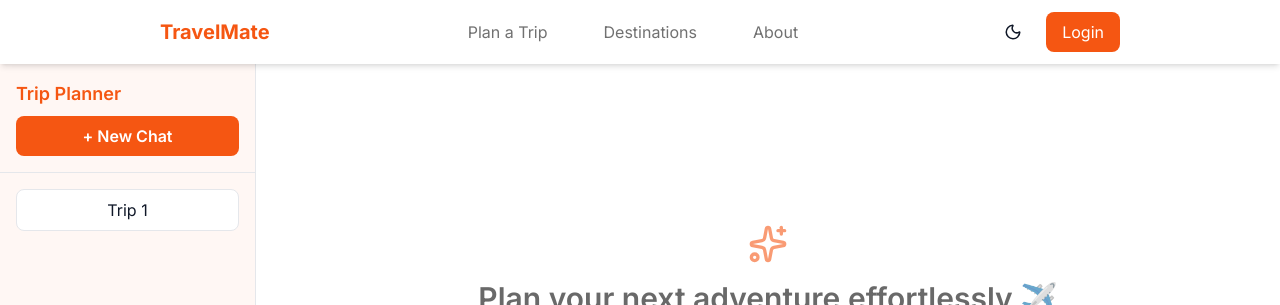
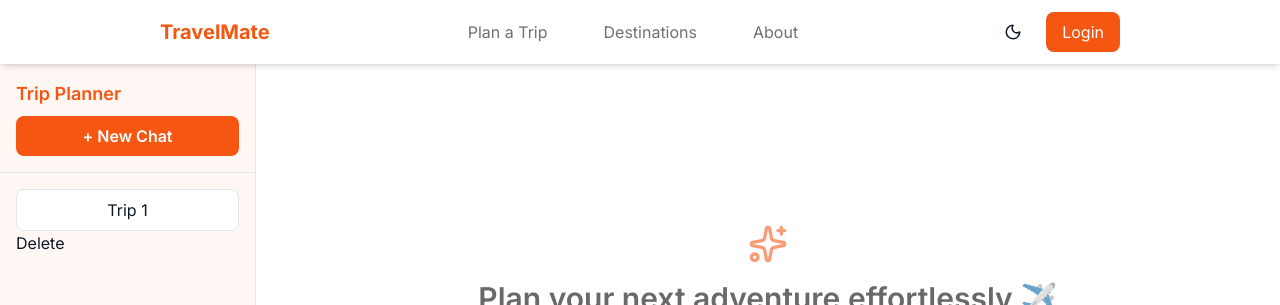
Before and after one commit to sirikancharla12/TravelPlanner, a Next.js app: page /Plan in a window 1280 px wide. Shown: the top 305 px of the page. Built offline with nearby package versions, Linux system fonts and the light colour scheme.

Commit message:
modified chat functions

```diff
--- a/app/Plan/page.tsx
+++ b/app/Plan/page.tsx
@@ -68,6 +68,22 @@ useEffect(() => {
     setActiveChatId(id);
   };
 
+
+const handleDeleteChat = (id: string) => {
+  const updated = chats.filter((chat) => chat.id !== id);
+  setChats(updated);
+  localStorage.setItem("trip_chats", JSON.stringify(updated));
+
+  if (activeChatId === id) {
+    if (updated.length > 0) {
+      setActiveChatId(updated[0].id);
+    } else {
+      setActiveChatId(null);
+    }
+  }
+};
+
+
   const handleUpdateMessages = (updatedMessages: any[]) => {
     setChats((prev) =>
       prev.map((chat) =>
@@ -75,6 +91,7 @@ useEffect(() => {
       )
     );
   };
+
 
   const activeChat = chats.find((c) => c.id === activeChatId);
 
@@ -84,10 +101,21 @@ useEffect(() => {
       chats={chats.map(({ id, title }) => ({ id, title }))}
       onNewChat={handleNewChat}
       onSelectChat={handleSelectChat}
+      onDeleteChat={handleDeleteChat}
     />
 
     <div className="flex-1 ml-64 overflow-hidden">
-        {activeChat ? (
+      {chats.length === 0 ? (
+        <div className="flex flex-col items-center justify-center h-full text-gray-500 gap-4">
+          <p className="text-lg font-medium">No trips yet 🚀</p>
+          <button
+            onClick={handleNewChat}
+            className="bg-[#f55612] hover:bg-[#e34c10] text-white px-6 py-3 rounded-lg font-semibold shadow-md transition"
+          >
+            + Create a New Trip
+          </button>
+        </div>
+      ) : activeChat ? (
         <TripPlanner
           key={activeChat.id}
           initialMessages={activeChat.messages}
@@ -100,5 +128,4 @@ useEffect(() => {
       )}
     </div>
   </div>
-  );
-}
+)}
--- a/app/components/PlanTrip/sidebar.tsx
+++ b/app/components/PlanTrip/sidebar.tsx
@@ -10,10 +10,12 @@ export default function Sidebar({
   chats,
   onNewChat,
   onSelectChat,
+  onDeleteChat,
 }: {
   chats: Chat[];
   onNewChat: () => void;
   onSelectChat: (id: string) => void;
+  onDeleteChat: (id: string) => void;
 }) {
   return (
     <div className="fixed left-0 top-16 bottom-0 w-64 bg-[#FFF7F4] border-r border-gray-200 flex flex-col shadow-md">
@@ -32,6 +34,7 @@ export default function Sidebar({
           <p className="text-gray-500 text-sm italic">No chats yet</p>
         ) : (
           chats.map((chat) => (
+            <div>
             <button
               key={chat.id}
               onClick={() => onSelectChat(chat.id)}
@@ -40,6 +43,12 @@ export default function Sidebar({
             >
               {chat.title}
             </button>
+
+            <button onClick={()=>onDeleteChat(chat.id)}>
+                Delete
+            </button>
+            </div>
+
           ))
         )}
       </div>
```
Lines whose indentation alone changed are shown as unchanged.
